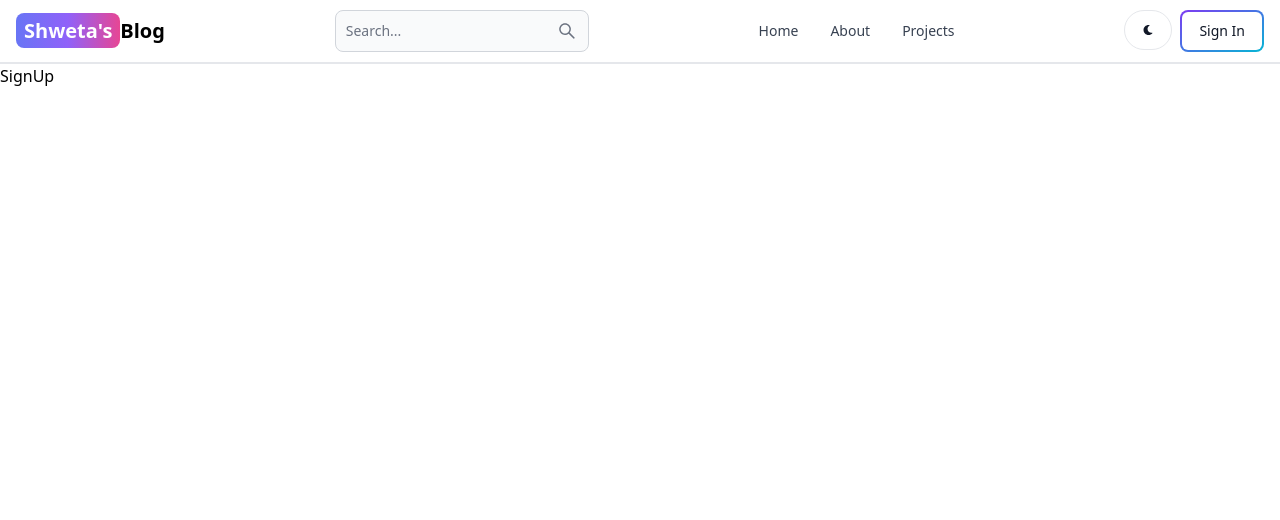
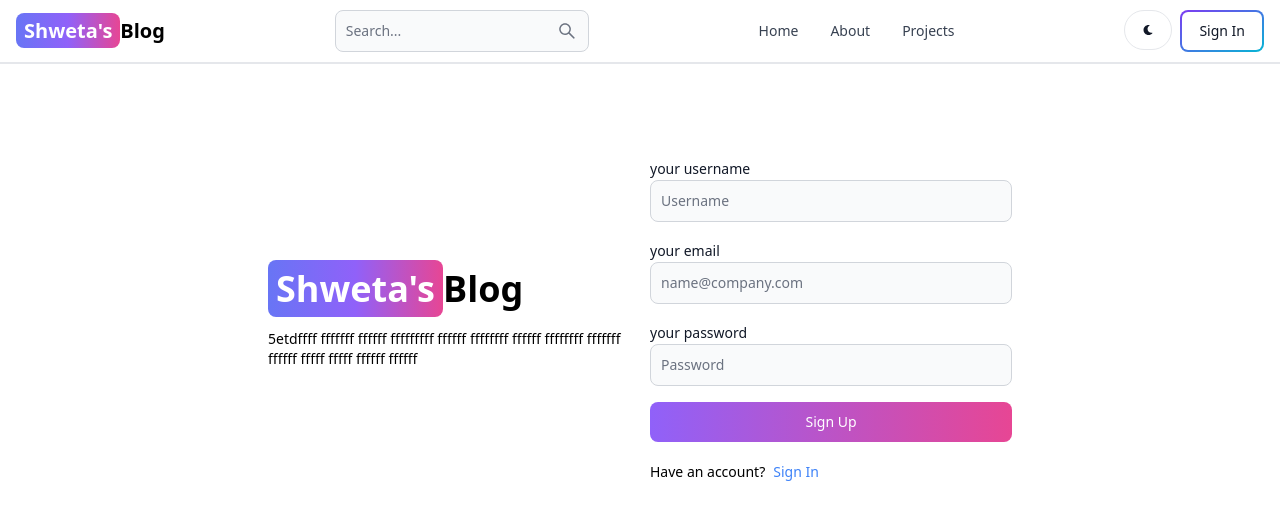
Before and after one commit to shwetapund/blog-app-new, a React (Create React App) app in the folder client/: page /signup in a window 1280 px wide. Shown: the top 520 px of the page. Built offline with nearby package versions, Linux system fonts and the light colour scheme.

Commit message:
create signup page UI

```diff
--- a/client/src/components/Header.js
+++ b/client/src/components/Header.js
@@ -1,51 +1,57 @@
-import { Button, Navbar, TextInput } from 'flowbite-react';
-import { Link, useLocation } from 'react-router-dom';
-import {AiOutlineSearch} from 'react-icons/ai';
-import {FaMoon} from 'react-icons/fa';
+import { Button, Navbar, TextInput } from "flowbite-react";
+import { Link, useLocation } from "react-router-dom";
+import { AiOutlineSearch } from "react-icons/ai";
+import { FaMoon } from "react-icons/fa";
 
 function Header() {
   const path = useLocation().pathname;
   return (
-    <Navbar className='border-b-2'>
-        <Link to='/' className='self-center whitespace-nowrap text-sm sm:text-xl font-semibold dark:text-white'>
-        <spam className='px-2 py-1 bg-gradient-to-r from-indigo-500 via-purple-500 to-pink-500 rounded-lg text-white'>Shweta's</spam>
+    <Navbar className="border-b-2">
+        {/* logo */}
+      <Link
+        to="/"
+        className="self-center whitespace-nowrap text-sm sm:text-xl font-semibold dark:text-white"
+      >
+        <spam className="px-2 py-1 bg-gradient-to-r from-indigo-500 via-purple-500 to-pink-500 rounded-lg text-white">
+          Shweta's
+        </spam>
         Blog
       </Link>
       <form>
         <TextInput
-            type='text'
-            placeholder='Search...'
+          type="text"
+          placeholder="Search..."
           rightIcon={AiOutlineSearch} //icon use karne kel iye npm i react-icon kare
-            className='hidden lg:inline'
+          className="hidden lg:inline"
         />
       </form>
-        <Button className='w-12 h-10 lg:hidden' color='gray' pill>
+      <Button className="w-12 h-10 lg:hidden" color="gray" pill>
         <AiOutlineSearch />
       </Button>
-        <div className='flex gap-2 md:order-2'>
-            <Button className='w-12 h-10 hidden sm:inline' color='gray' pill>
+      <div className="flex gap-2 md:order-2">
+        <Button className="w-12 h-10 hidden sm:inline" color="gray" pill>
           <FaMoon />
         </Button>
-            <Link to='/singin'>
-                <Button gradientDuoTone='purpleToBlue' outline>
+        <Link to="/singin">
+          <Button gradientDuoTone="purpleToBlue" outline>
             Sign In
           </Button>
         </Link>
-            <Navbar.Toggle/>
+        <Navbar.Toggle />
       </div>
       <Navbar.Collapse>
-                <Navbar.Link active={path === '/'} as={'div'}>
-                    <Link to='/'>Home</Link>
+        <Navbar.Link active={path === "/"} as={"div"}>
+          <Link to="/">Home</Link>
         </Navbar.Link>
-                <Navbar.Link active={path === '/about'} as={'div'}>
-                    <Link to='/about'>About</Link>
+        <Navbar.Link active={path === "/about"} as={"div"}>
+          <Link to="/about">About</Link>
         </Navbar.Link>
-                <Navbar.Link active={path === '/projects'} as={'div'}>
-                    <Link to='/projects'>Projects</Link>
+        <Navbar.Link active={path === "/projects"} as={"div"}>
+          <Link to="/projects">Projects</Link>
         </Navbar.Link>
       </Navbar.Collapse>
     </Navbar>
-  )
+  );
 }
 
-export default Header
+export default Header;
--- a/client/src/views/SignUp.js
+++ b/client/src/views/SignUp.js
@@ -1,9 +1,61 @@
-import React from 'react'
+import { Button, Label, TextInput } from "flowbite-react";
+import React from "react";
+import { Link } from "react-router-dom";
+
 
 function SignUp() {
   return (
-    <div>SignUp</div>
-  )
+    <div className="min-h-screen mt-20">
+      <div className="flex p-3 max-w-3xl mx-auto flex-col md:flex-row md:items-center gap-5">
+        {/* left */}
+        <div className="flex-1">
+          <Link
+            to="/"
+            className=" font-bold dark:text-white text-4xl"
+          >
+            <spam className="px-2 py-1 bg-gradient-to-r from-indigo-500 via-purple-500 to-pink-500 rounded-lg text-white">
+              Shweta's
+            </spam>
+            Blog
+          </Link>
+          <p className="text-sm mt-5">
+            5etdffff fffffff ffffff fffffffff ffffff ffffffff ffffff ffffffff fffffff ffffff fffff fffff ffffff ffffff
+          </p>
+        </div>
+        {/* right */}
+        <div className="flex-1">
+          <form className="flex flex-col gap-4">
+            <div className="">
+               <Label value="your username" />
+               <TextInput
+               type='text'
+               placeholder='Username' id='username'/>
+            </div>
+            <div className="">
+               <Label value="your email" />
+               <TextInput
+               type='text'
+               placeholder='name@company.com' id='email'/>
+            </div>
+            <div className="">
+               <Label value="your password" />
+               <TextInput
+               type='text'
+               placeholder='Password' id='password'/>
+            </div>
+            <Button gradientDuoTone='purpleToPink' type='submit'>
+              Sign Up
+            </Button>
+          </form>
+          <div className="flex gap-2 text-sm mt-5">
+            <span>Have an account?</span>
+            <Link to='/signin' className="text-blue-500">
+            Sign In</Link>
+          </div>
+        </div>
+      </div>
+    </div>
+  );
 }
 
-export default SignUp
+export default SignUp;
```
Lines whose indentation alone changed are shown as unchanged.
